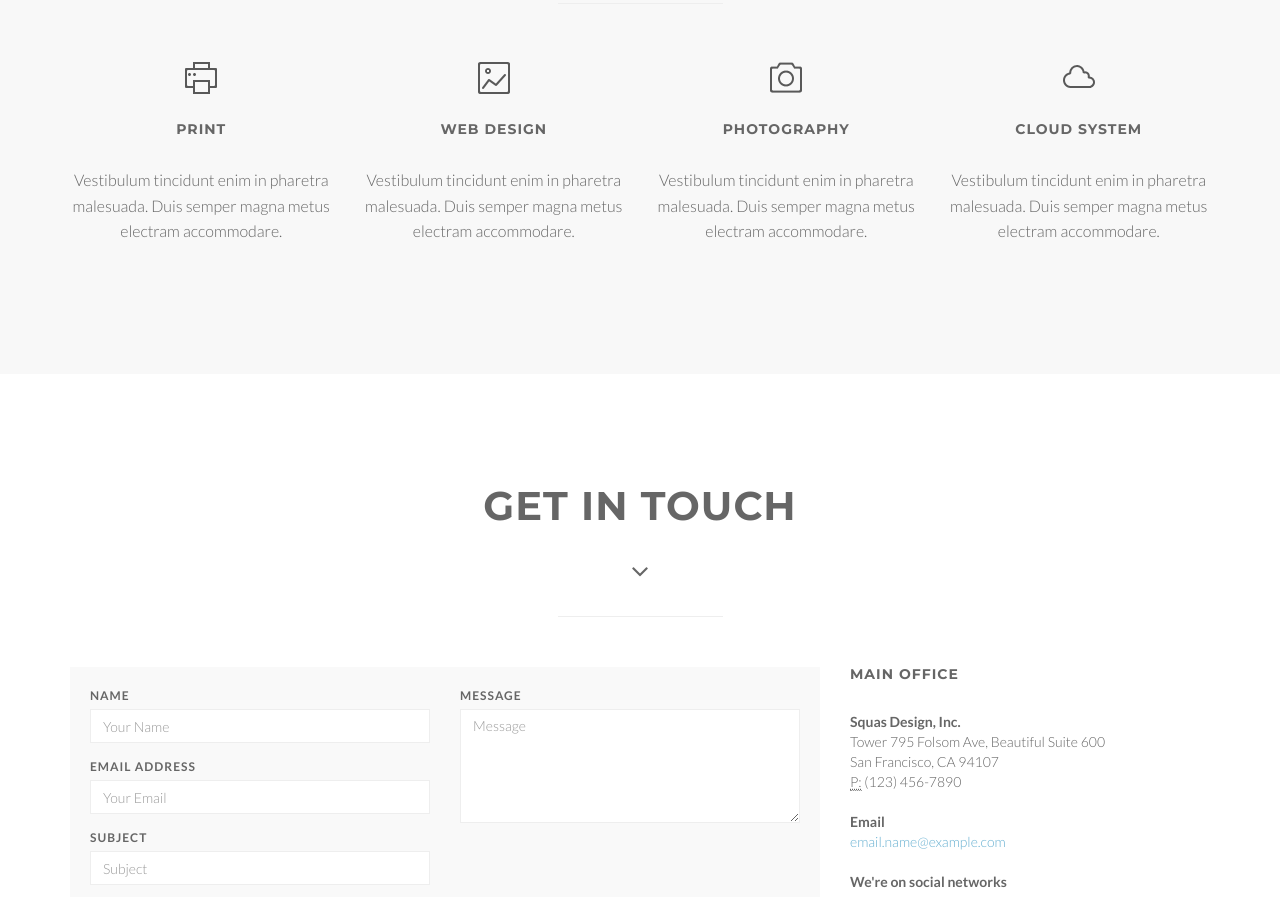
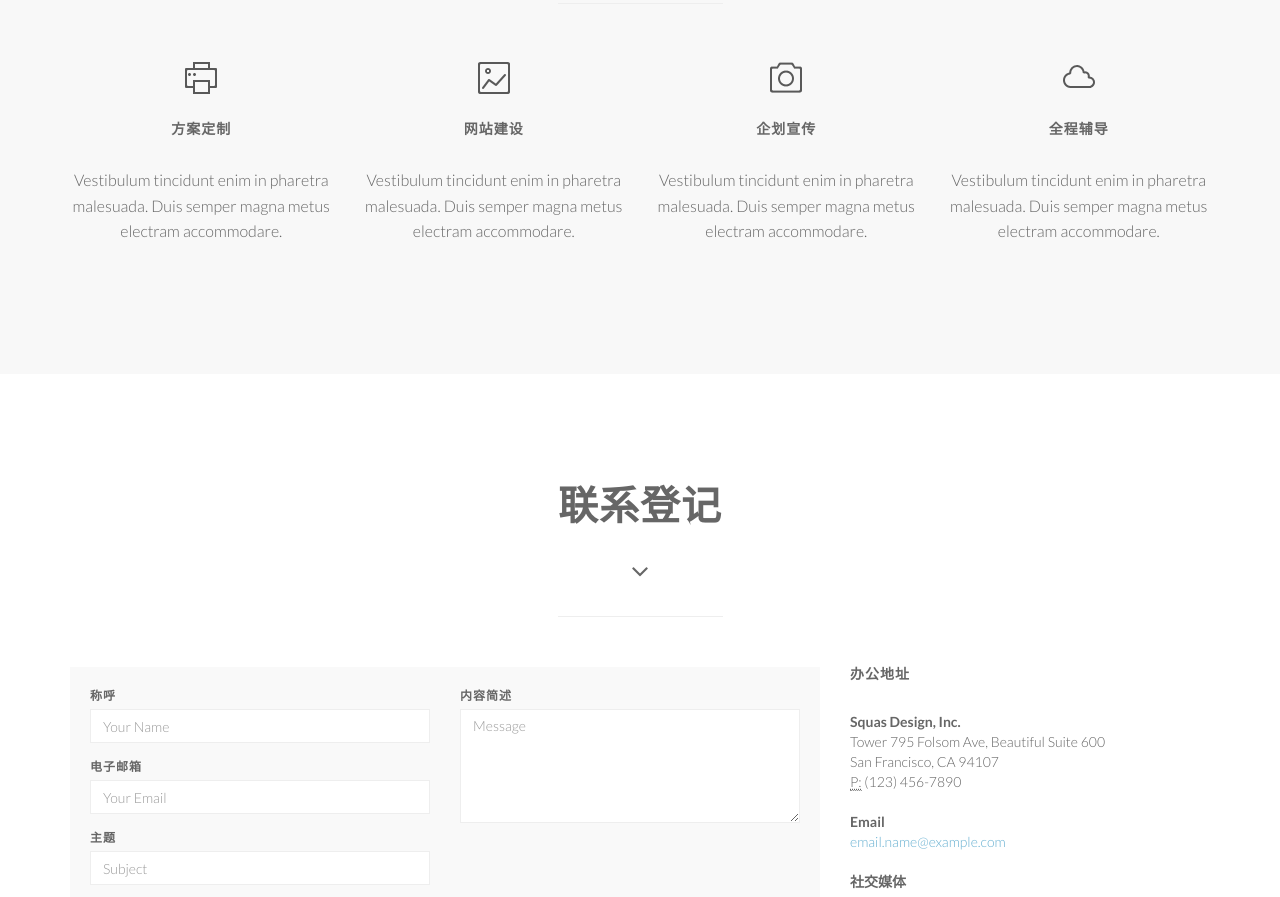
Before and after one commit to zyyytian/shanghai0722, a plain HTML site: page index.html in a window 1280 px wide. Shown: the part 1750-2647 px from the top of the page. Drawn offline with Linux system fonts and the light colour scheme.

Commit message:
其他标题
剩余标题

```diff
--- a/index.html
+++ b/index.html
@@ -165,7 +165,7 @@
 				<div class="col-lg-8 col-lg-offset-2">
 					<div class="wow bounceInDown" data-wow-delay="0.4s">
 					<div class="section-heading">
-					<h2>Our Services</h2>
+					<h2>服务内容</h2>
 					<i class="fa fa-2x fa-angle-down"></i>
 
 					</div>
@@ -188,7 +188,7 @@
 						<img src="img/icons/service-icon-1.png" alt="" />
 					</div>
 					<div class="service-desc">
-						<h5>Print</h5>
+						<h5>方案定制</h5>
 						<p>Vestibulum tincidunt enim in pharetra malesuada. Duis semper magna metus electram accommodare.</p>
 					</div>
                 </div>
@@ -201,7 +201,7 @@
 						<img src="img/icons/service-icon-2.png" alt="" />
 					</div>
 					<div class="service-desc">
-						<h5>Web Design</h5>
+						<h5>网站建设</h5>
 						<p>Vestibulum tincidunt enim in pharetra malesuada. Duis semper magna metus electram accommodare.</p>
 					</div>
                 </div>
@@ -214,7 +214,7 @@
 						<img src="img/icons/service-icon-3.png" alt="" />
 					</div>
 					<div class="service-desc">
-						<h5>Photography</h5>
+						<h5>企划宣传</h5>
 						<p>Vestibulum tincidunt enim in pharetra malesuada. Duis semper magna metus electram accommodare.</p>
 					</div>
                 </div>
@@ -227,7 +227,7 @@
 						<img src="img/icons/service-icon-4.png" alt="" />
 					</div>
 					<div class="service-desc">
-						<h5>Cloud System</h5>
+						<h5>全程辅导</h5>
 						<p>Vestibulum tincidunt enim in pharetra malesuada. Duis semper magna metus electram accommodare.</p>
 					</div>
                 </div>
@@ -249,7 +249,7 @@
 				<div class="col-lg-8 col-lg-offset-2">
 					<div class="wow bounceInDown" data-wow-delay="0.4s">
 					<div class="section-heading">
-					<h2>Get in touch</h2>
+					<h2>联系登记</h2>
 					<i class="fa fa-2x fa-angle-down"></i>
 
 					</div>
@@ -276,13 +276,13 @@
                     <div class="col-md-6">
                         <div class="form-group">
                             <label for="name">
-                                Name</label>
+                                称呼</label>
                             <input type="text" name="name" class="form-control" id="name" placeholder="Your Name" data-rule="minlen:4" data-msg="Please enter at least 4 chars" />
                             <div class="validation"></div>
                         </div>
                         <div class="form-group">
                             <label for="email">
-                                Email Address</label>
+                                电子邮箱</label>
                             <div class="form-group">
                                 <input type="email" class="form-control" name="email" id="email" placeholder="Your Email" data-rule="email" data-msg="Please enter a valid email" />
                                 <div class="validation"></div>
@@ -290,7 +290,7 @@
                         </div>
                         <div class="form-group">
                             <label for="subject">
-                                Subject</label>
+                                主题</label>
                             <input type="text" class="form-control" name="subject" id="subject" placeholder="Subject" data-rule="minlen:4" data-msg="Please enter at least 8 chars of subject" />
                             <div class="validation"></div>
                         </div>
@@ -298,14 +298,14 @@
                     <div class="col-md-6">
                         <div class="form-group">
                             <label for="name">
-                                Message</label>
+                                内容简述</label>
                             <textarea class="form-control" name="message" rows="5" data-rule="required" data-msg="Please write something for us" placeholder="Message"></textarea>
                             <div class="validation"></div>
                         </div>
                     </div>
                     <div class="col-md-12">
                         <button type="submit" class="btn btn-skin pull-right" id="btnContactUs">
-                            Send Message</button>
+                            发送邮件</button>
                     </div>
                 </div>
                 </form>
@@ -314,7 +314,7 @@
 
 		<div class="col-lg-4">
 			<div class="widget-contact">
-				<h5>Main Office</h5>
+				<h5>办公地址</h5>
 
 				<address>
 				  <strong>Squas Design, Inc.</strong><br>
@@ -328,7 +328,7 @@
 				  <a href="mailto:#">email.name@example.com</a>
 				</address>
 				<address>
-				  <strong>We're on social networks</strong><br>
+				  <strong>社交媒体</strong><br>
                        	<ul class="company-social">
                             <li class="social-facebook"><a href="#" target="_blank"><i class="fa fa-facebook"></i></a></li>
                             <li class="social-twitter"><a href="#" target="_blank"><i class="fa fa-twitter"></i></a></li>
```
